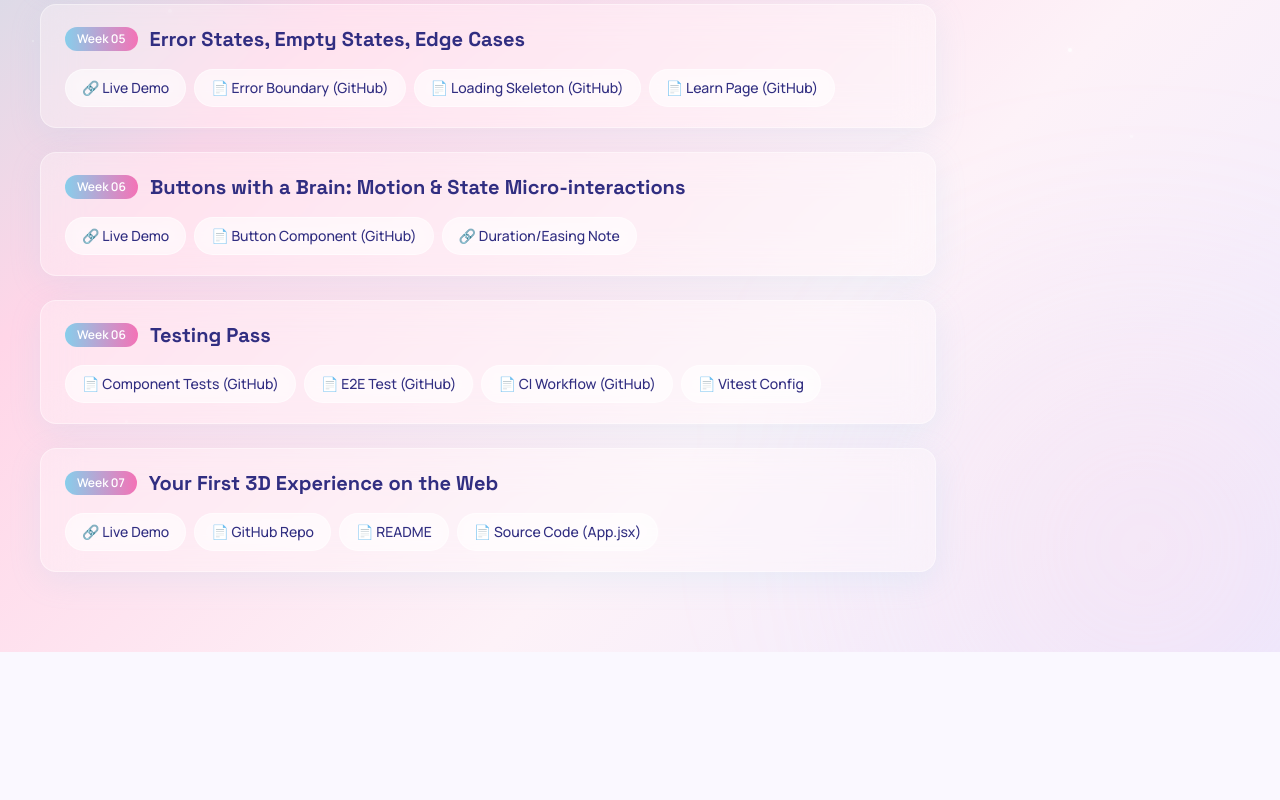
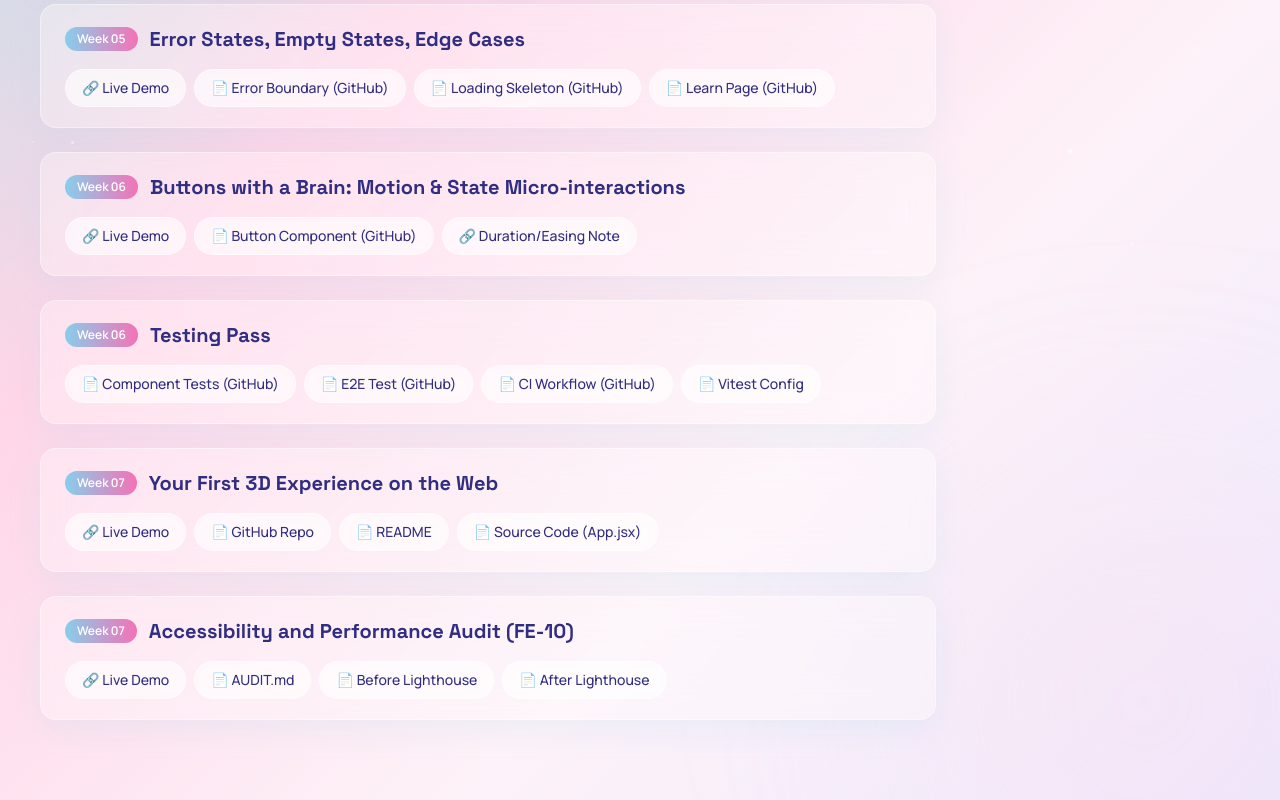
Before and after one commit to Sawaira-Fareed/flyrank-capstone, a Next.js app: page /assignments in a window 1280 px wide. Shown: the part 1248-2048 px from the top of the page. Before the commit the page ends 1900 px from the top, so only its background shows below. Built offline with nearby package versions, Linux system fonts and the light colour scheme.

Commit message:
Week 07 : Lighthouse results assignment added!

```diff
--- a/src/app/assignments/page.tsx
+++ b/src/app/assignments/page.tsx
@@ -102,6 +102,16 @@ const assignments = [
     { label: "Source Code (App.jsx)", url: "https://github.com/Sawaira-Fareed/dragon-relic-3d/blob/main/src/App.jsx" },
   ],
 },
+{
+  week: "Week 07",
+  title: "Accessibility and Performance Audit (FE-10)",
+  links: [
+    { label: "Live Demo", url: "https://flyrank-capstone-rosy.vercel.app/" },
+    { label: "AUDIT.md", url: "https://github.com/Sawaira-Fareed/flyrank-capstone/blob/main/AUDIT.md" },
+    { label: "Before Lighthouse", url: "https://drive.google.com/file/d/1kiFsMQba9sRF1uJle6okyoyHrkPrWTq-/view?usp=sharing" },
+    { label: "After Lighthouse", url: "https://drive.google.com/file/d/15UiUC61Ouehd1dQgs2Kvep29idL1QZwa/view?usp=sharing" },
+  ],
+},
 ];
 
 export default function AssignmentsPage() {
```
